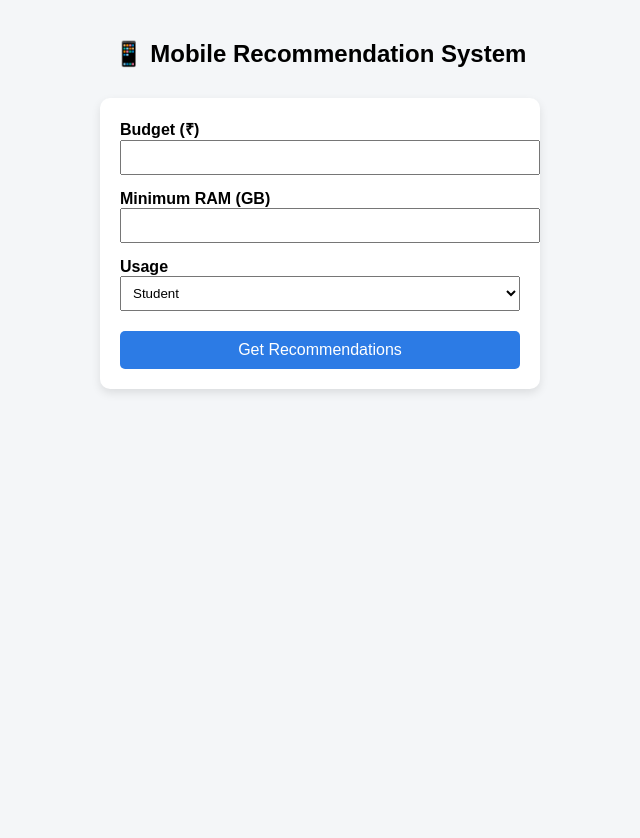
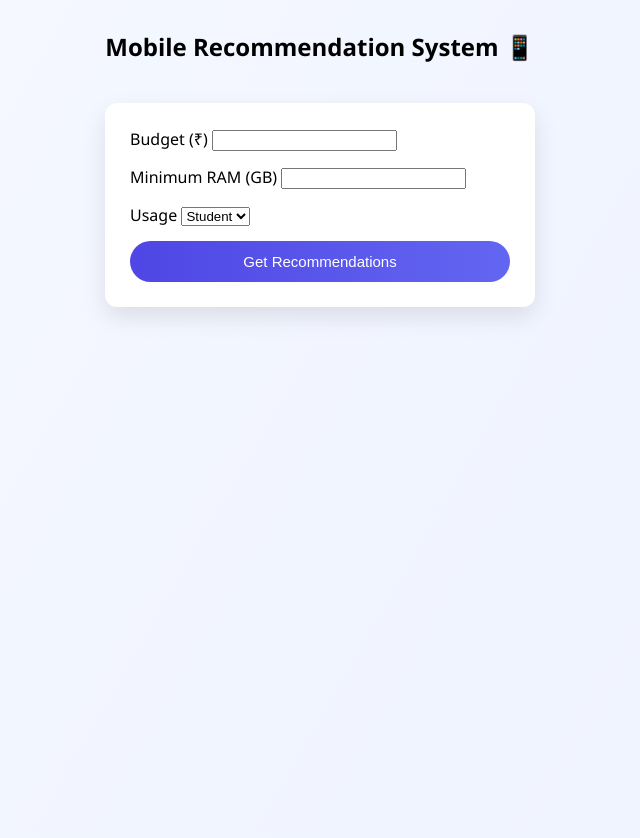
Before and after one commit to rajaraman-29/mobile-recommendation-system, a Flask app: page / in a window 1280 px wide. Shown: the whole page, without its empty margins (320-960 px from the left). Before the commit the page ends 393 px from the top, so only its background shows below. Run offline with Flask 3, Linux system fonts and the light colour scheme.

Commit message:
Improve UI, add comparison page and sticky compare button

```diff
--- a/app.py
+++ b/app.py
@@ -1,35 +1,45 @@
-from flask import Flask, render_template, request
+# -------------------- IMPORTS --------------------
+from flask import Flask, render_template, request, redirect, url_for
 import pandas as pd
 from sklearn.preprocessing import MinMaxScaler, LabelEncoder
 from sklearn.metrics.pairwise import cosine_similarity
 
+# -------------------- APP INIT --------------------
 app = Flask(__name__)
 
-# Load dataset
+# -------------------- LOAD DATA --------------------
 data = pd.read_csv("data/data.csv")
 
-# Encode usage
+# Encode usage (student / gaming / office)
 usage_encoder = LabelEncoder()
 data["usage_encoded"] = usage_encoder.fit_transform(data["usage"])
 
-# Features for similarity
-feature_cols = ["price", "ram", "storage", "rating", "usage_encoded"]
+# Features used for recommendation
+feature_columns = ["price", "ram", "storage", "rating", "usage_encoded"]
 
+# Scale features for similarity calculation
 scaler = MinMaxScaler()
-scaled_features = scaler.fit_transform(data[feature_cols])
+scaled_features = scaler.fit_transform(data[feature_columns])
 
+# -------------------- ROUTES --------------------
+
+# Home page
 @app.route("/")
 def home():
     return render_template("index.html")
 
+# -------------------- RECOMMENDATION (POST ONLY) --------------------
 @app.route("/recommend", methods=["POST"])
 def recommend():
-    budget = int(request.form.get("budget"))
-    ram = int(request.form.get("ram"))
-    usage = request.form.get("usage")
+    # Get user inputs safely
+    budget = int(request.form.get("budget", 0))
+    ram = int(request.form.get("ram", 0))
+    usage = request.form.get("usage", "student")
 
+    # Encode usage
     usage_encoded = usage_encoder.transform([usage])[0]
 
+    # Create user preference vector
     user_vector = [[
         budget,
         ram,
@@ -38,41 +48,92 @@ def recommend():
         usage_encoded
     ]]
 
+    # Scale user vector
     user_vector_scaled = scaler.transform(user_vector)
 
+    # Calculate cosine similarity
     similarity_scores = cosine_similarity(
         user_vector_scaled,
         scaled_features
     )[0]
 
+    # Attach similarity to dataset
     data["similarity"] = similarity_scores
 
+    # Filter mobiles based on constraints
     filtered = data[
         (data["price"] <= budget) &
         (data["ram"] >= ram)
     ].sort_values(by="similarity", ascending=False)
 
+    # Take top 5 results
     mobiles = filtered.head(5).to_dict(orient="records")
 
-    # Add best price + reason
+    # Add price comparison & explanation
     for mobile in mobiles:
-        store_prices = {
+        prices = {
             "Amazon": mobile["amazon_price"],
             "Flipkart": mobile["flipkart_price"],
             "Croma": mobile["croma_price"]
         }
 
-        best_store = min(store_prices, key=store_prices.get)
-        best_price = store_prices[best_store]
+        best_store = min(prices, key=prices.get)
+        mobile["best_store"] = best_store
+        mobile["best_price"] = prices[best_store]
 
-        mobile["best_store"] = best_store
-        mobile["best_price"] = best_price
         mobile["reason"] = (
-            f"Within your budget, has {mobile['ram']}GB RAM "
+            f"Fits your budget, has {mobile['ram']}GB RAM "
             f"and suitable for {usage} usage."
         )
 
+    # IMPORTANT: Render results page
     return render_template("results.html", mobiles=mobiles)
 
+# -------------------- SAFETY REDIRECT (GET /recommend) --------------------
+@app.route("/recommend", methods=["GET"])
+def recommend_get():
+    # Prevent direct access to /recommend
+    return redirect(url_for("home"))
+
+# -------------------- COMPARISON + FINAL RECOMMENDATION --------------------
+@app.route("/compare", methods=["POST"])
+def compare():
+    selected_models = request.form.getlist("compare")
+
+    # Must select exactly two mobiles
+    if len(selected_models) != 2:
+        return "<h3>Please select exactly 2 mobiles.</h3><a href='/'>Go Back</a>"
+
+    compare_data = data[data["model"].isin(selected_models)]
+    mobiles = compare_data.to_dict(orient="records")
+
+    # Compute best price and comparison score
+    for mobile in mobiles:
+        prices = {
+            "Amazon": mobile["amazon_price"],
+            "Flipkart": mobile["flipkart_price"],
+            "Croma": mobile["croma_price"]
+        }
+
+        mobile["best_store"] = min(prices, key=prices.get)
+        mobile["best_price"] = prices[mobile["best_store"]]
+
+        # Simple scoring logic
+        mobile["score"] = (
+            mobile["ram"] * 2 +
+            mobile["rating"] * 3 -
+            (mobile["best_price"] / 10000)
+        )
+
+    # Decide final recommendation
+    recommended_mobile = max(mobiles, key=lambda x: x["score"])
+
+    return render_template(
+        "compare.html",
+        mobiles=mobiles,
+        recommended=recommended_mobile
+    )
+
+# -------------------- RUN APP --------------------
 if __name__ == "__main__":
     app.run(debug=True)
--- a/static/style.css
+++ b/static/style.css
@@ -1,79 +1,166 @@
+/* ---------- GLOBAL ---------- */
 body {
-    font-family: Arial, sans-serif;
-    background-color: #f4f6f8;
-    margin: 0;
-    padding: 20px;
+    font-family: "Segoe UI", sans-serif;
+    text-align: center;
+    background: linear-gradient(120deg, #f6f9ff, #eef2ff);
 }
 
-h2 {
-    text-align: center;
-    margin-bottom: 30px;
+.title {
+    margin-top: 30px;
 }
 
-.container {
-    display: grid;
-    grid-template-columns: repeat(auto-fit, minmax(250px, 1fr));
-    gap: 20px;
+/* ---------- HOME PAGE ---------- */
+.home-bg {
+    min-height: 100vh;
 }
 
-/* Card styling */
-.card {
+.home-form {
+    width: 380px;
+    margin: 40px auto;
+    padding: 25px;
     background: white;
-    border-radius: 10px;
-    padding: 15px;
-    box-shadow: 0 4px 10px rgba(0,0,0,0.1);
-    transition: transform 0.2s ease, box-shadow 0.2s ease;
-    position: relative;
+    border-radius: 12px;
+    box-shadow: 0 10px 25px rgba(0,0,0,0.1);
 }
 
-.card:hover {
-    transform: translateY(-5px);
-    box-shadow: 0 8px 18px rgba(0,0,0,0.15);
+.form-group {
+    text-align: left;
+    margin-bottom: 15px;
+}
+
+/* ---------- BUTTON ---------- */
+.primary-btn {
+    width: 100%;
+    padding: 12px;
+    background: linear-gradient(90deg, #4f46e5, #6366f1);
+    color: white;
+    border: none;
+    border-radius: 25px;
+    font-size: 15px;
+    cursor: pointer;
+    transition: transform 0.2s ease;
+}
+
+.primary-btn:hover {
+    transform: scale(1.05);
+}
+
+/* ---------- CARDS ---------- */
+.container {
+    display: flex;
+    flex-wrap: wrap;
+    justify-content: center;
+}
+
+.card {
+    width: 260px;
+    margin: 15px;
+    padding: 15px;
+    background: white;
+    border-radius: 12px;
+    box-shadow: 0 6px 15px rgba(0,0,0,0.1);
+}
+
+.animate-card {
+    transition: transform 0.3s ease, box-shadow 0.3s ease;
+}
+
+.animate-card:hover {
+    transform: translateY(-8px);
+    box-shadow: 0 14px 30px rgba(0,0,0,0.2);
 }
 
 .card img {
     width: 100%;
-    height: 220px;
+    height: 260px;
     object-fit: contain;
-    margin-bottom: 10px;
+    background: #f9f9f9;
 }
 
-.card h3 {
-    margin: 5px 0;
-}
-
-/* Price highlight */
-.price {
-    color: #2c7be5;
-    font-weight: bold;
-    font-size: 1.1em;
-}
-
-/* Explanation text */
-.reason {
-    font-size: 0.9em;
-    color: #555;
-}
-
-/* Back link */
-.back-link {
-    display: block;
-    text-align: center;
-    margin-top: 30px;
-    text-decoration: none;
-    color: #2c7be5;
+/* ---------- TAGS ---------- */
+.badge {
+    display: inline-block;
+    background: linear-gradient(90deg, gold, orange);
+    padding: 5px 12px;
+    border-radius: 20px;
     font-weight: bold;
 }
 
-/* Top Pick badge */
-.badge {
-    position: absolute;
-    background-color: #ff9800;
+.compare-box {
+    text-align: left;
+    font-size: 14px;
+}
+
+.price {
+    font-size: 18px;
+    font-weight: bold;
+}
+
+.best-price {
+    color: #0a8f08;
+    font-weight: bold;
+}
+
+/* ---------- LINKS ---------- */
+.back-link {
+    display: block;
+    margin: 30px 0;
+}
+/* ---------- COMPARISON PAGE ---------- */
+.compare-wrapper {
+    display: flex;
+    justify-content: center;
+    margin-top: 30px;
+}
+
+.compare-table {
+    border-collapse: collapse;
+    width: 70%;
+    background: white;
+    box-shadow: 0 8px 25px rgba(0,0,0,0.1);
+}
+
+.compare-table th,
+.compare-table td {
+    padding: 12px;
+    border: 1px solid #ddd;
+}
+
+.compare-table th {
+    background: #eef2ff;
+    font-weight: bold;
+}
+
+.vs {
+    background: orange;
     color: white;
-    padding: 5px 10px;
-    border-radius: 5px;
-    font-size: 0.8em;
-    font-weight: bold;
-    top: 10px;
-    right: 10px;
+    padding: 4px 8px;
+    border-radius: 6px;
+    font-size: 14px;
 }
+
+/* ---------- FINAL RECOMMENDATION ---------- */
+.final-recommendation {
+    margin: 40px auto;
+    padding: 20px;
+    width: 60%;
+    background: linear-gradient(90deg, #dcfce7, #bbf7d0);
+    border-radius: 12px;
+    font-size: 18px;
+    animation: fadeIn 1s ease-in;
+}
+
+/* ---------- STICKY COMPARE BUTTON ---------- */
+.sticky-compare {
+    position: sticky;
+    bottom: 20px;
+    display: flex;
+    justify-content: center;
+    margin-top: 30px;
+}
+
+.small-btn {
+    width: auto;
+    padding: 10px 20px;
+    font-size: 14px;
+}
--- a/templates/index.html
+++ b/templates/index.html
@@ -1,51 +1,40 @@
 <!DOCTYPE html>
-<html lang="en">
+<html>
 <head>
-    <meta charset="UTF-8">
-    <title>Mobile Recommendation System</title>
-
-    <!-- Link CSS -->
+    <title>Mobile Recommendation</title>
     <link rel="stylesheet" href="{{ url_for('static', filename='style.css') }}">
 </head>
-<body>
+<body class="home-bg">
 
-    <h2 style="text-align:center;">📱 Mobile Recommendation System</h2>
+<h2 class="title">Mobile Recommendation System 📱</h2>
 
-    <div style="max-width:400px; margin:0 auto; background:white; padding:20px; border-radius:10px; box-shadow:0 4px 10px rgba(0,0,0,0.1);">
+<!-- Home input form -->
+<form action="/recommend" method="post" class="home-form">
 
-        <form action="/recommend" method="post" onsubmit="showLoader()">
+    <div class="form-group">
+        <label>Budget (₹)</label>
+        <input type="number" name="budget" required>
+    </div>
 
-            <label><strong>Budget (₹)</strong></label>
-            <input type="number" name="budget" required style="width:100%; padding:8px; margin-bottom:15px;">
+    <div class="form-group">
+        <label>Minimum RAM (GB)</label>
+        <input type="number" name="ram" required>
+    </div>
 
-            <label><strong>Minimum RAM (GB)</strong></label>
-            <input type="number" name="ram" required style="width:100%; padding:8px; margin-bottom:15px;">
-
-            <label><strong>Usage</strong></label>
-            <select name="usage" style="width:100%; padding:8px; margin-bottom:20px;">
+    <div class="form-group">
+        <label>Usage</label>
+        <select name="usage">
             <option value="student">Student</option>
             <option value="gaming">Gaming</option>
             <option value="office">Office</option>
         </select>
+    </div>
 
-            <button type="submit" style="width:100%; padding:10px; background:#2c7be5; color:white; border:none; border-radius:5px; font-size:16px; cursor:pointer;">
+    <!-- Animated button -->
+    <button type="submit" class="primary-btn">
         Get Recommendations
     </button>
 </form>
 
-        <!-- Loader -->
-        <div id="loader" style="display:none; text-align:center; margin-top:20px;">
-            <p>🔍 Finding best mobiles for you...</p>
-        </div>
-
-    </div>
-
-    <!-- Loader Script -->
-    <script>
-        function showLoader() {
-            document.getElementById("loader").style.display = "block";
-        }
-    </script>
-
 </body>
 </html>
```
Also changed, not shown: templates/compare.html (added, +38 -0 lines), templates/results.html (+26 -8 lines). Lines whose indentation alone changed are shown as unchanged.
